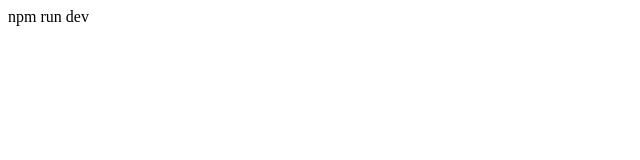
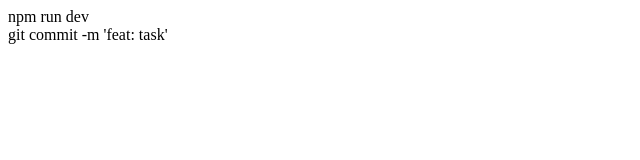
Before and after one commit to dzlek/CodewarsTS, a website: page index.html in a window 1280 px wide. Shown: the whole page, without its empty margins (0-640 px from the left). Drawn offline with Linux system fonts and the light colour scheme.

Commit message:
feat: task

```diff
--- a/index.html
+++ b/index.html
@@ -6,6 +6,7 @@
 </head>
 <body>
     <div>npm run dev</div>
+    <div>git commit -m 'feat: task'</div>
   <script type="module" src="./index.js"></script>
 </body>
 </html>
```
